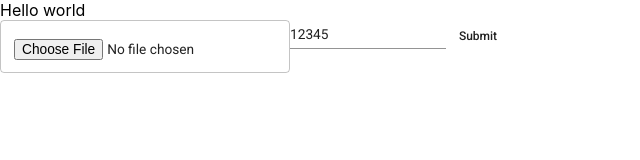
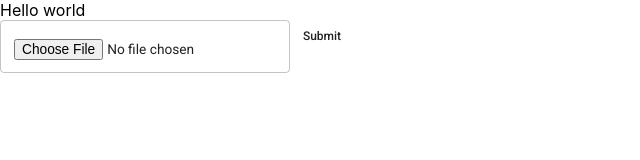
Before and after one commit to hatchways/team-linguini, a React (Create React App) app in the folder client/: page /test in a window 1280 px wide. Shown: the top 160 px of the page, without its empty margins (0-640 px from the left). Built offline with nearby package versions, Linux system fonts and the light colour scheme.

Commit message:
fix the Test route for upload file to s3 service

```diff
--- a/client/src/pages/Test.js
+++ b/client/src/pages/Test.js
@@ -12,11 +12,8 @@ const Test = () => {
     const onSubmit = (data) => {
       data.preventDefault();
       const file=data.target[0].files[0];
-      const num=data.target[2].value;
-      const fileType =file.name.split('.')[1];
       const formData = new FormData();
-      formData.append('num', num);
-      formData.append('file', file)
+      formData.append('avatar', file)
 
         const url = '/api/v1/users/uploadAvatar';
         const token = JSON.parse(localStorage.getItem('token')) || null
@@ -41,7 +38,6 @@ const Test = () => {
         <div>{data}</div>
         <Box component={'form'} onSubmit={onSubmit}>
           <TextField type={'file'} variant={'outlined'} name={'file'}></TextField>
-          <TextField type={'text'} value={'12345'} name={'num'}/>
           <Button type={'submit'}>Submit</Button>
         </Box>
       </div>
```
